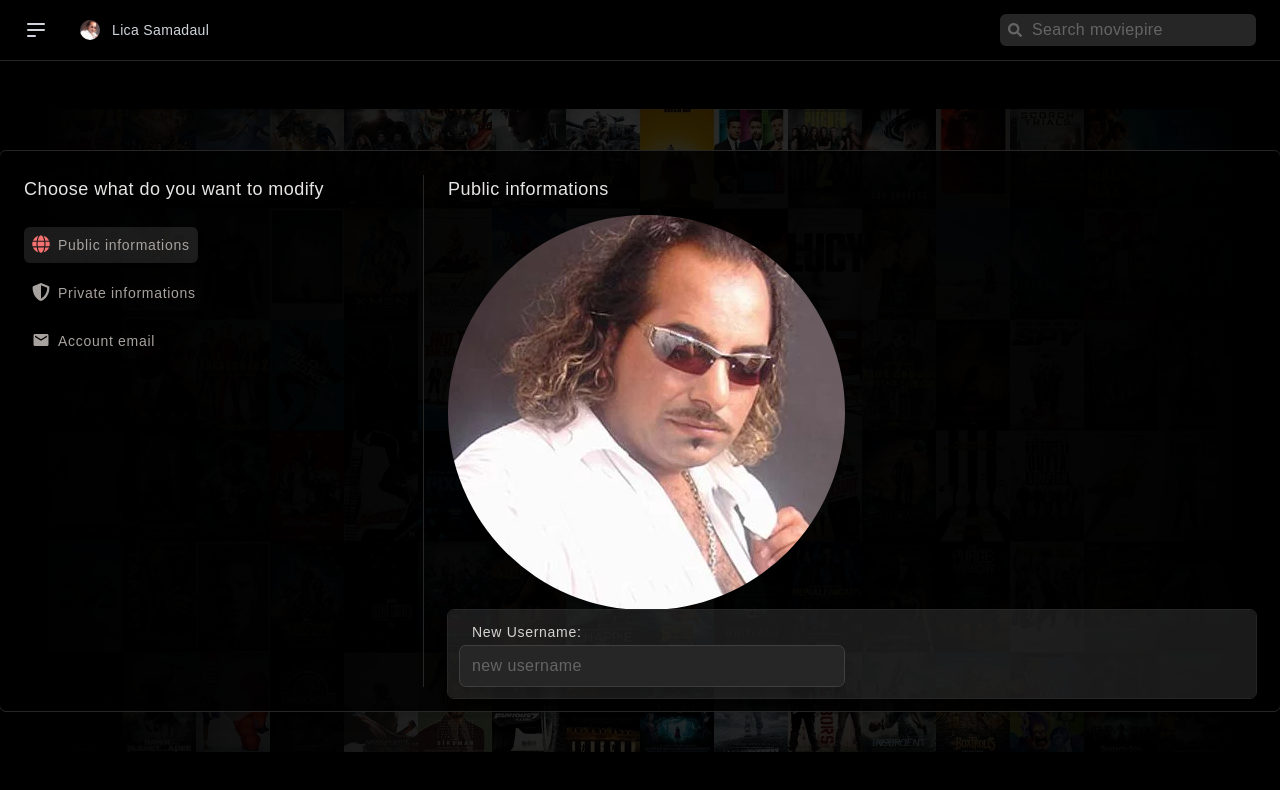
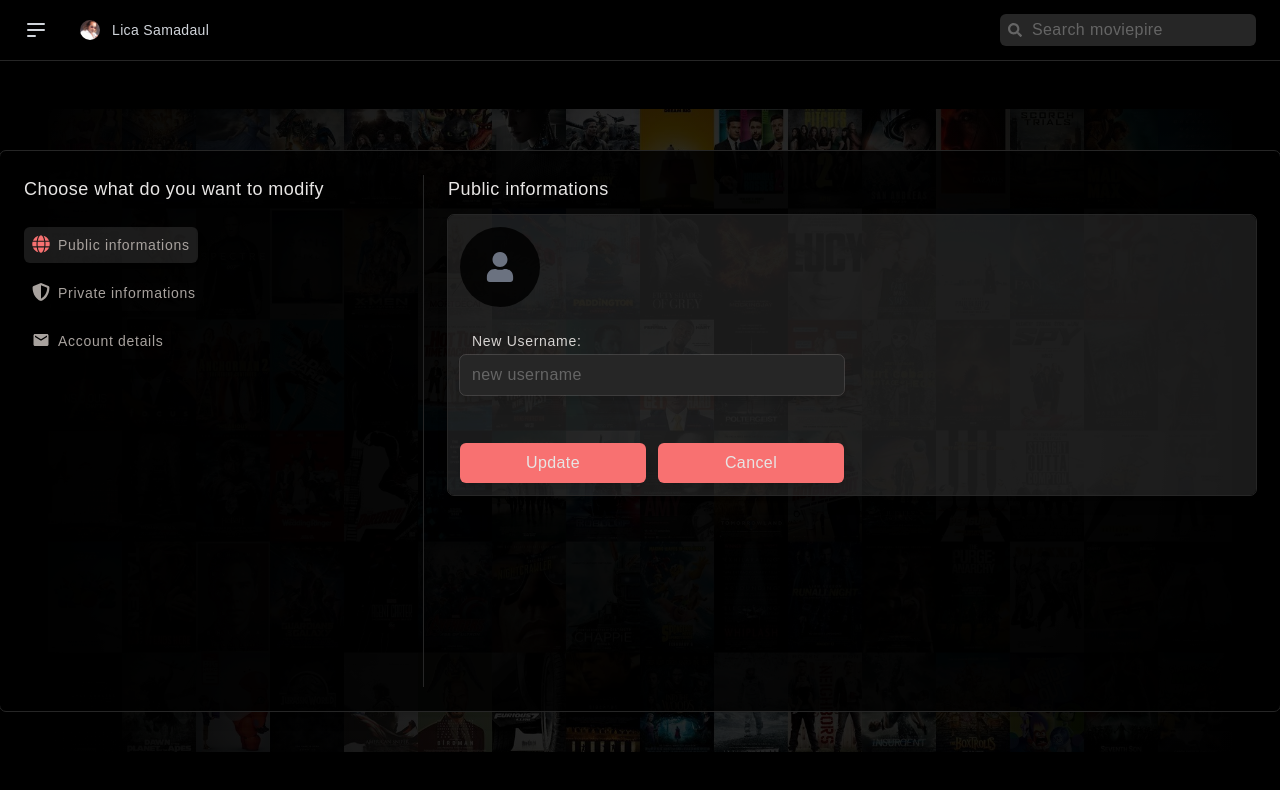
Before and after one commit to MariannDobre/moviepire, a React (Create React App) app: page /account-settings in a window 1280 px wide. Shown: the top 790 px of the page. Built offline with nearby package versions, Linux system fonts and the light colour scheme; no server answers; the database is empty.

Commit message:
Continue working at account settings page.

```diff
--- /dev/null
+++ b/src/auth/AccountDetails.jsx
@@ -0,0 +1,40 @@
+import React from 'react';
+import { useUser } from '../hooks/useUser';
+
+function AccountDetails() {
+  const { user } = useUser();
+
+  return (
+    <div className='flex flex-col gap-6 bg-neutral-50/10 p-3 rounded-md shadow-lg outline outline-1 outline-neutral-800'>
+      <div className='flex flex-col gap-1'>
+        <label className='text-sm text-stone-300 tracking-wider pl-3'>
+          Account Username:
+        </label>
+
+        <input
+          className='w-96 py-2 px-3 cursor-not-allowed rounded-md shadow-lg tracking-wide outline outline-1 disabled:outline-gray-500/25 border-none text-base disabled:bg-neutral-900 disabled:placeholder-gray-500/75'
+          type='text'
+          id='currentUsername'
+          placeholder='Lica Samadaul'
+          disabled
+        />
+      </div>
+
+      <div className='flex flex-col gap-1'>
+        <label className='text-sm text-stone-300 tracking-wider pl-3'>
+          Account Email:
+        </label>
+
+        <input
+          className='w-96 py-2 px-3 cursor-not-allowed rounded-md shadow-lg tracking-wide outline outline-1 disabled:outline-gray-500/25 border-none text-base disabled:bg-neutral-900 disabled:placeholder-gray-500/75'
+          type='text'
+          id='currentEmail'
+          placeholder='licasamadaul@yahoo.com'
+          disabled
+        />
+      </div>
+    </div>
+  );
+}
+
+export default AccountDetails;
--- a/src/auth/AccoutEmail.jsx
+++ /dev/null
@@ -1,7 +0,0 @@
-import React from 'react';
-
-function AccoutEmail() {
-  return <div>AccoutEmail</div>;
-}
-
-export default AccoutEmail;
--- a/src/auth/UpdatePublicData.jsx
+++ b/src/auth/UpdatePublicData.jsx
@@ -1,6 +1,7 @@
 import React from 'react';
 import { useForm } from 'react-hook-form';
 import { useUser } from '../hooks/useUser';
+import { FaUser } from 'react-icons/fa';
 
 function UpdatePublicData() {
   const {
@@ -18,24 +19,26 @@ function UpdatePublicData() {
 
   return (
     <div className='flex flex-col'>
-      <div>
-        {true ? (
-          <span>
-            <img
-              className='rounded-full'
-              src='/idolu.PNG'
-              alt='User avatar'
-            />
-          </span>
-        ) : (
-          <span></span>
-        )}
-      </div>
-
       <form
         className='flex flex-col gap-6 bg-neutral-50/10 p-3 rounded-md shadow-lg outline outline-1 outline-neutral-800'
         onSubmit={handleSubmit(onSubmit)}
       >
+        <div className='w-20 h-20'>
+          {false ? (
+            <span className='flex items-center justify-center rounded-full w-full h-full'>
+              <img
+                className='rounded-full w-full h-full'
+                src='/idolu.PNG'
+                alt='User avatar'
+              />
+            </span>
+          ) : (
+            <span className='flex items-center justify-center rounded-full w-full h-full bg-black/85'>
+              <FaUser className='text-gray-500 text-3xl' />
+            </span>
+          )}
+        </div>
+
         <div className='flex flex-col gap-1'>
           <label
             className='text-sm text-stone-300 tracking-wider pl-3'
@@ -52,6 +55,24 @@ function UpdatePublicData() {
             disabled={false}
           />
         </div>
+
+        <div></div>
+
+        <div className='w-96 flex items-center gap-3'>
+          <button
+            className='outline outline-1 outline-transparent border-none text-base tracking-wide font-medium bg-red-400 text-stone-200 w-1/2 rounded-md shadow-lg py-2 px-3 hover:bg-red-500 hover:text-stone-100 focus-visible:bg-red-500 focus-visible:text-stone-100 transition-all duration-300'
+            type='button'
+          >
+            Update
+          </button>
+
+          <button
+            className='outline outline-1 outline-transparent border-none text-base tracking-wide font-medium bg-red-400 text-stone-200 w-1/2 rounded-md shadow-lg py-2 px-3 hover:bg-red-500 hover:text-stone-100 focus-visible:bg-red-500 focus-visible:text-stone-100 transition-all duration-300'
+            type='button'
+          >
+            Cancel
+          </button>
+        </div>
       </form>
     </div>
   );
--- a/src/pages/accountSettings.jsx
+++ b/src/pages/accountSettings.jsx
@@ -1,7 +1,7 @@
 import React, { useState } from 'react';
 import UpdatePublicData from '../auth/UpdatePublicData';
 import UpdatePrivateData from '../auth/UpdatePrivateData';
-import AccoutEmail from '../auth/AccoutEmail';
+import AccountDetails from '../auth/AccountDetails';
 import { FaGlobe, FaShieldAlt } from 'react-icons/fa';
 import { MdEmail } from 'react-icons/md';
 
@@ -21,11 +21,11 @@ const settingsButtons = [
     componentToRender: <UpdatePrivateData />,
   },
   {
-    label: 'Account email',
-    value: 'account-email',
+    label: 'Account details',
+    value: 'account-details',
     type: 'button',
     icon: <MdEmail />,
-    componentToRender: <AccoutEmail />,
+    componentToRender: <AccountDetails />,
   },
 ];
 
```
